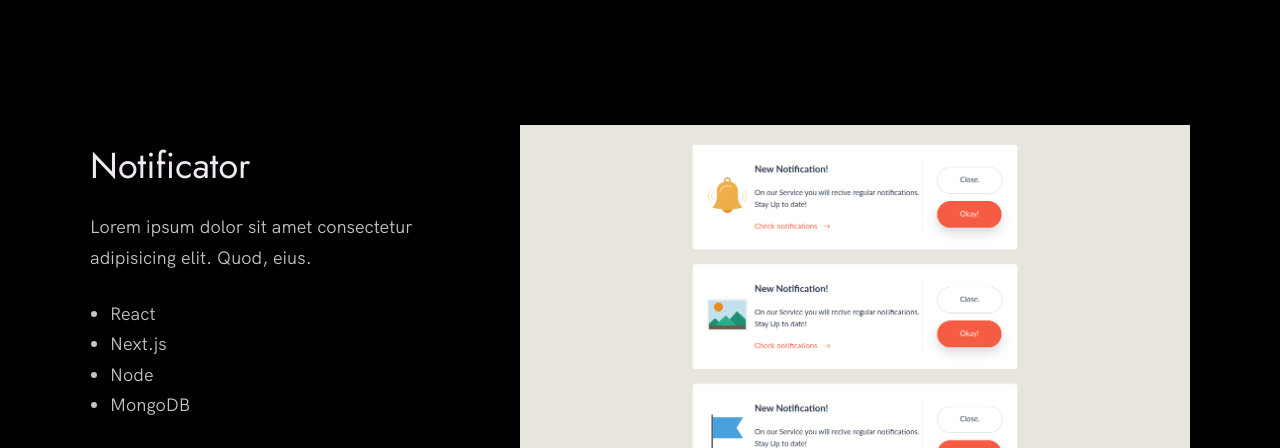
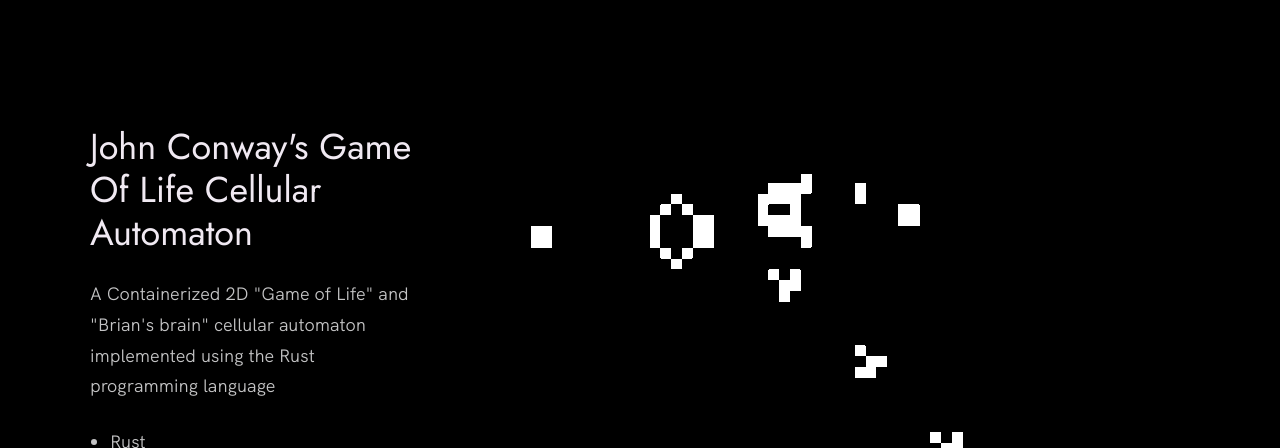
Before and after one commit to KarmaChild/karmachild.github.io, a plain HTML site: page index.html in a window 1280 px wide. Shown: the part 4490-4938 px from the top of the page. Drawn offline with Linux system fonts and the light colour scheme.

Commit message:
add project - game of life

```diff
--- a/index.html
+++ b/index.html
@@ -207,29 +207,28 @@
 
           <div class="work__box">
             <div class="work__text">
-              <h3>Notificator</h3>
+              <h3>John Conway's Game Of Life Cellular Automaton</h3>
               <p>
-                Lorem ipsum dolor sit amet consectetur adipisicing elit. Quod,
-                eius.
+                A Containerized 2D "Game of Life" and "Brian's brain" cellular automaton implemented using the Rust
+                programming language
               </p>
               <ul class="work__list">
-                <li>React</li>
-                <li>Next.js</li>
-                <li>Node</li>
-                <li>MongoDB</li>
+                <li>Rust</li>
+                <li>Docker</li>
+                <li>Docker-Compose</li>
               </ul>
 
               <div class="work__links">
-                <a href="#" class="link__text">
+                <a href="https://github.com/KarmaChild/Game-of-Life-Cellular-Automaton" class="link__text" target="_blank">
                   Visit Site <span>&rarr;</span>
                 </a>
-                <a href="#">
+                <a href="https://github.com/KarmaChild/Game-of-Life-Cellular-Automaton">
                   <img src="./images/github.svg" class="work__code" title="View Source Code" alt="GitHub">
                 </a>
               </div>
             </div>
             <div class="work__image-box">
-              <img src="./images/project-3.png" class="work__image" alt="Project 3" />
+              <img src="./images/gol.gif" class="work__image" alt="Project 3" />
             </div>
           </div>
         </div>
```
Also changed, not shown: images/gol.gif (added).
